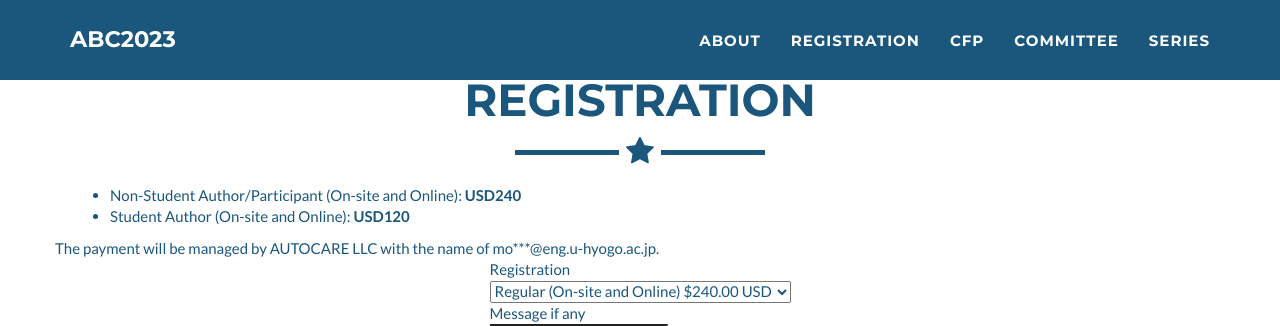
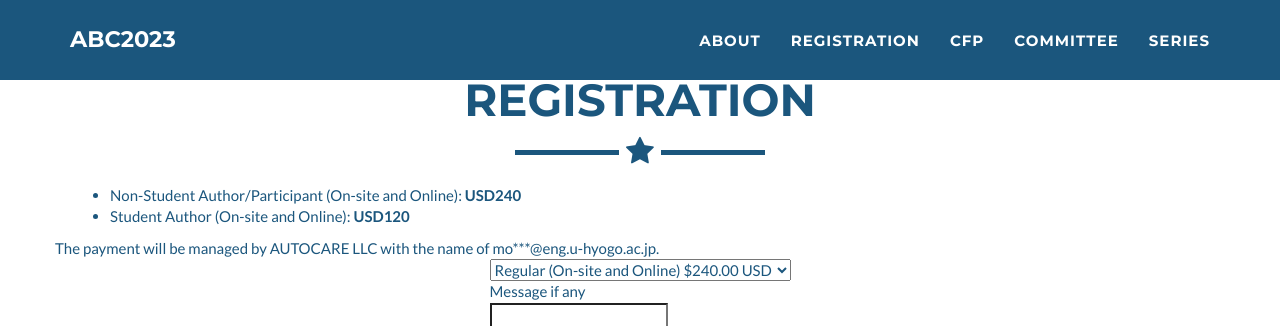
Before and after one commit to abc-research/abc-research.github.io, a Jekyll site: the page built from index.html, in a window 1280 px wide and 900 px high, scrolled down 1569 px, cut to the strip 0-326 px from the top of the window. Built offline with Jekyll 4.4.1, drawn with Linux system fonts in a browser that asks for light colours.

Commit message:
Update registration.html

```diff
--- a/_includes/registration.html
+++ b/_includes/registration.html
@@ -22,12 +22,6 @@
   <input type="hidden" name="cmd" value="_s-xclick" />
   <input type="hidden" name="hosted_button_id" value="3XNXBYZVW46R6" />
   <table>
-    <tr>
-      <td>
-        <input type="hidden" name="on0" value="Registration"/>
-        Registration
-      </td>
-    </tr>
     <tr>
       <td>
         <select name="os0">
```
